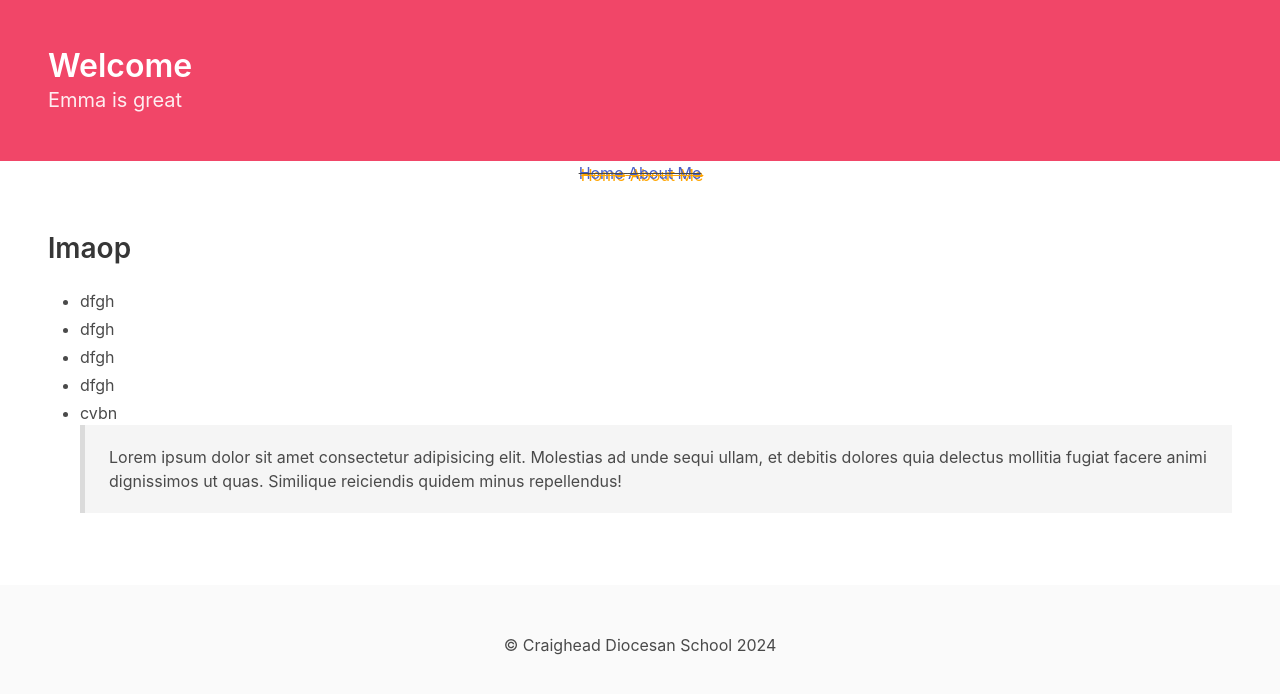
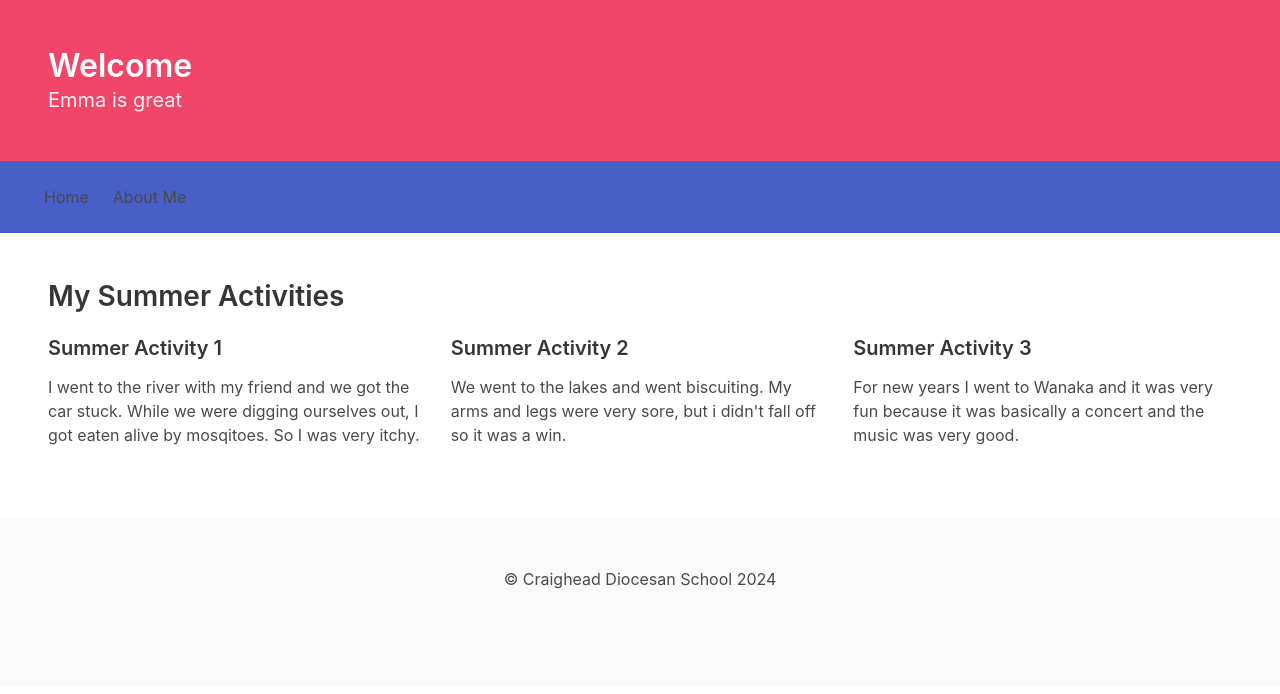
Before and after one commit to craighead-diocesan-school/summer-gallery-andraObrien07, a SvelteKit app: page /about-me in a window 1280 px wide. Shown: the top 694 px of the page. Built offline with nearby package versions, Linux system fonts and the light colour scheme.

Commit message:
colom
used a colom to spread out the words so people new what to read first

```diff
--- a/src/lib/nav.svelte
+++ b/src/lib/nav.svelte
@@ -1,12 +1,10 @@
-<nav>
-    <a href="/"> Home </a>
-    <a href="/about-me"> About Me </a>
+<nav class="navbar is-link is-spaced">
+    <a class="navbar-item" href="/"> Home </a>
+    <a class="navbar-item" href="/about-me"> About Me </a>
 </nav>
 
-<style>
-    nav {
-        text-decoration: line-through;
-        text-shadow: 2px 2px orange;
-        text-align: center;
+<!-- <style>
+    .navbar {
+        color: black;
     }
-</style>
+</style> -->
--- a/src/routes/about-me/+page.svelte
+++ b/src/routes/about-me/+page.svelte
@@ -8,21 +8,31 @@
 <Nav />
 
 <main class="content section">
-    <h2 class="title">lmaop</h2>
+    <h2 class="title">My Summer Activities</h2>
 
-    <ul>
-        <li>dfgh</li>
-        <li>dfgh</li>
-        <li>dfgh</li>
-        <li>dfgh</li>
-        <li>cvbn</li>
-
-        <blockquote>
-            Lorem ipsum dolor sit amet consectetur adipisicing elit. Molestias
-            ad unde sequi ullam, et debitis dolores quia delectus mollitia
-            fugiat facere animi dignissimos ut quas. Similique reiciendis quidem
-            minus repellendus!
-        </blockquote>
-    </ul>
+    <div class="columns is-link">
+        <div class="column">
+            <h4>Summer Activity 1</h4>
+            <p>
+                I went to the river with my friend and we got the car stuck.
+                While we were digging ourselves out, I got eaten alive by
+                mosqitoes. So I was very itchy.
+            </p>
+        </div>
+        <div class="column">
+            <h4>Summer Activity 2</h4>
+            <p>
+                We went to the lakes and went biscuiting. My arms and legs were
+                very sore, but i didn't fall off so it was a win.
+            </p>
+        </div>
+        <div class="column">
+            <h4>Summer Activity 3</h4>
+            <p>
+                For new years I went to Wanaka and it was very fun because it
+                was basically a concert and the music was very good.
+            </p>
+        </div>
+    </div>
 </main>
 <Footer />
```
